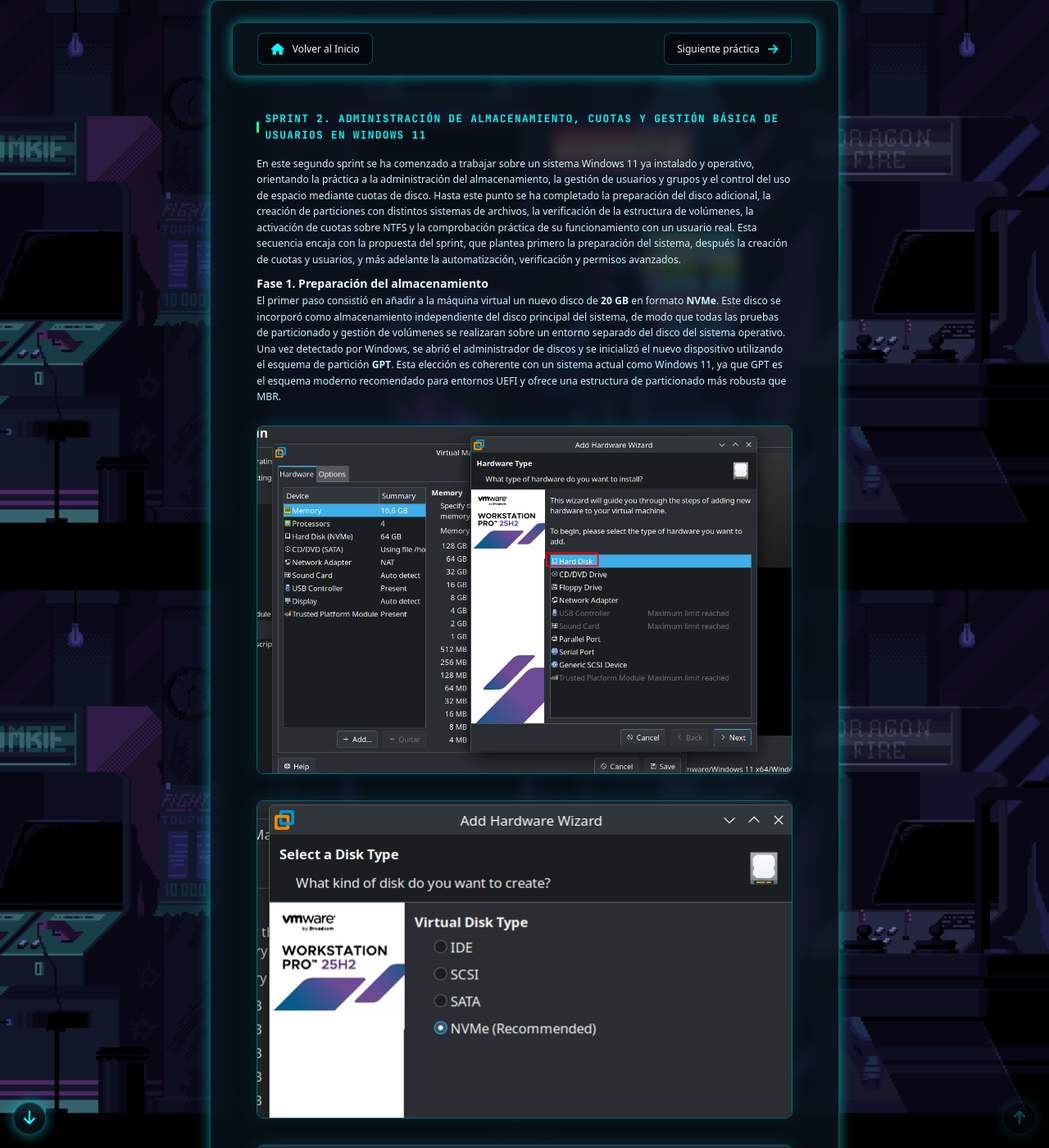
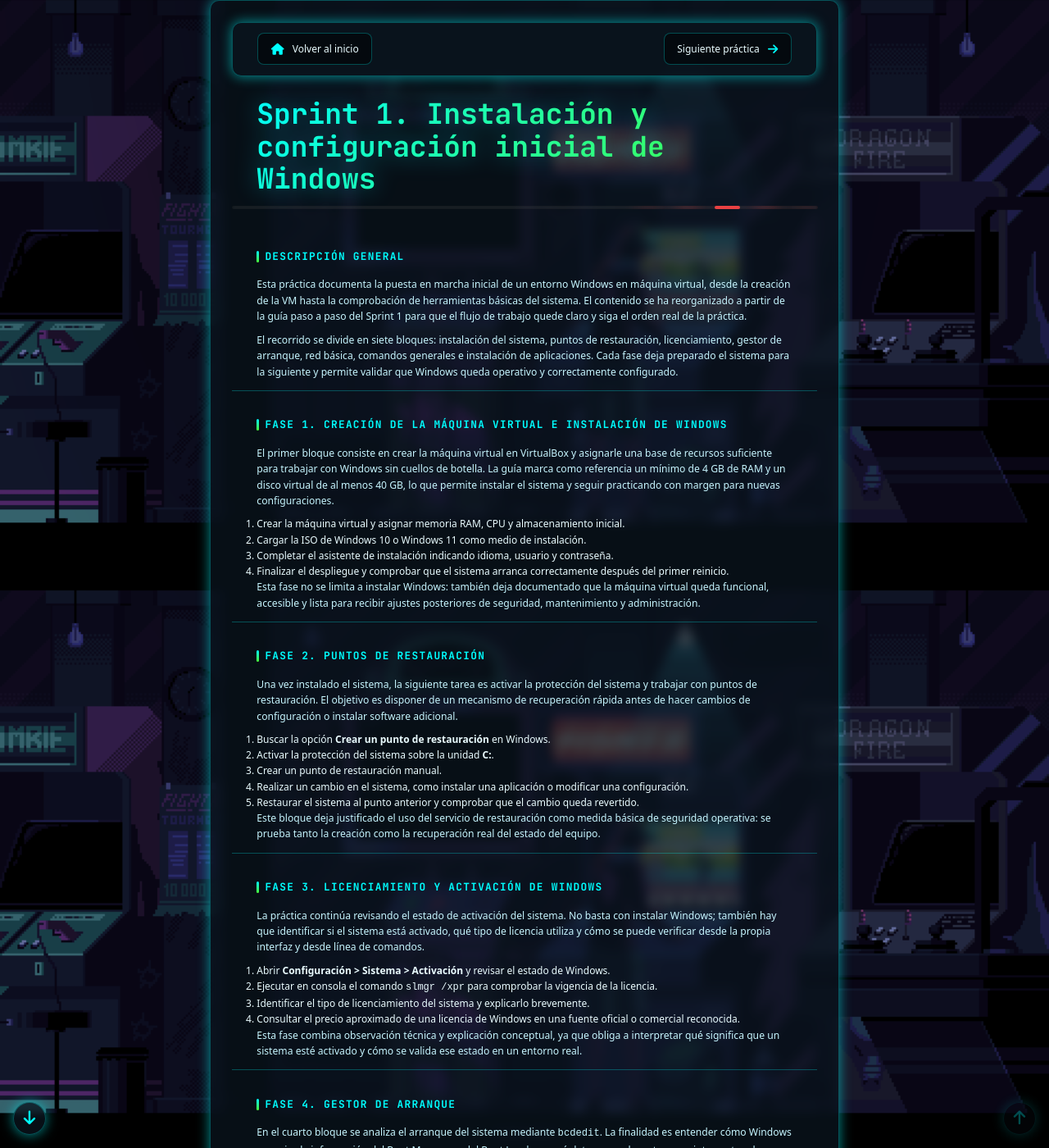
Before and after one commit to kernel1panic11/ISOPJ2, a Jekyll site: the page built from SP1/SP1.html, in a window 1280 px wide and 1400 px high. Shown: the whole window at 82% size. Built offline with Jekyll 4.4.1, drawn with Linux system fonts in a browser that asks for light colours; some of the changed text lies outside the part shown.

Commit message:
Auto-sync: 1 archivo(s) - 2026-04-27 13:45:26

```diff
--- a/SP1/SP1.html
+++ b/SP1/SP1.html
@@ -1,173 +1,195 @@
 ---
 layout: default
-title: Sprint 1
+title: Sprint 1. Instalación y configuración inicial de Windows
 page_bg: pract22.gif
 ---
 
 <main class="contenedor-principal">
 <div class="navigation-links nav-sticky">
-    <a href="../index.html"><i class="fa-solid fa-house"></i> Volver al Inicio</a>
+    <a href="../index.html"><i class="fa-solid fa-house"></i> Volver al inicio</a>
     <a href="../SP2/SP2.html">Siguiente práctica <i class="fa-solid fa-arrow-right"></i></a>
 </div>
 
+<h1 class="titulo">Sprint 1. Instalación y configuración inicial de Windows</h1>
+<div class="loading-bar" aria-hidden="true"><div class="loading-progress"></div></div>
+
 <div class="content-section">
-    <h2 class="sub">Sprint 2. Administración de almacenamiento, cuotas y gestión básica de usuarios en Windows 11</h2>
+    <h2 class="sub">Descripción general</h2>
     <p>
-        En este segundo sprint se ha comenzado a trabajar sobre un sistema Windows 11 ya instalado y operativo,
-        orientando la práctica a la administración del almacenamiento, la gestión de usuarios y grupos y el control del
-        uso de espacio mediante cuotas de disco. Hasta este punto se ha completado la preparación del disco adicional,
-        la creación de particiones con distintos sistemas de archivos, la verificación de la estructura de volúmenes, la
-        activación de cuotas sobre NTFS y la comprobación práctica de su funcionamiento con un usuario real. Esta
-        secuencia encaja con la propuesta del sprint, que plantea primero la preparación del sistema, después la
-        creación de cuotas y usuarios, y más adelante la automatización, verificación y permisos avanzados.
+        Esta práctica documenta la puesta en marcha inicial de un entorno Windows en máquina virtual, desde la creación
+        de la VM hasta la comprobación de herramientas básicas del sistema. El contenido se ha reorganizado a partir de
+        la guía paso a paso del Sprint 1 para que el flujo de trabajo quede claro y siga el orden real de la práctica.
     </p>
-
-    <h3>Fase 1. Preparación del almacenamiento</h3>
     <p>
-        El primer paso consistió en añadir a la máquina virtual un nuevo disco de <strong>20 GB</strong> en formato
-        <strong>NVMe</strong>. Este disco se incorporó como almacenamiento independiente del disco principal del
-        sistema, de modo que todas las pruebas de particionado y gestión de volúmenes se realizaran sobre un entorno
-        separado del disco del sistema operativo. Una vez detectado por Windows, se abrió el administrador de discos y
-        se inicializó el nuevo dispositivo utilizando el esquema de partición <strong>GPT</strong>. Esta elección es
-        coherente con un sistema actual como Windows 11, ya que GPT es el esquema moderno recomendado para entornos UEFI
-        y ofrece una estructura de particionado más robusta que MBR.
+        El recorrido se divide en siete bloques: instalación del sistema, puntos de restauración, licenciamiento,
+        gestor de arranque, red básica, comandos generales e instalación de aplicaciones. Cada fase deja preparado el
+        sistema para la siguiente y permite validar que Windows queda operativo y correctamente configurado.
     </p>
-    <div class="capture-placeholder">
-        <img class="course-image" width="1197" height="778" alt="Adición del nuevo disco NVMe de 20 GB en VMware"
-            src="{{ '/SP1/img/1.png' | relative_url }}" />
-        <img class="course-image" width="653" height="387"
-            alt="Asistente de configuración del nuevo disco virtual en VMware"
-            src="{{ '/SP1/img/2.png' | relative_url }}" />
-        <img class="course-image" width="644" height="604" alt="Selección del tipo de almacenamiento del nuevo disco"
-            src="{{ '/SP1/img/3.png' | relative_url }}" />
-        <img class="course-image" width="653" height="550" alt="Configuración del tamaño del disco adicional"
-            src="{{ '/SP1/img/4.png' | relative_url }}" />
-        <img class="course-image" width="649" height="336" alt="Resumen de la configuración del nuevo disco virtual"
-            src="{{ '/SP1/img/5.png' | relative_url }}" />
-        <img class="course-image" width="935" height="786"
-            alt="Verificación del nuevo disco añadido a la máquina virtual"
-            src="{{ '/SP1/img/6.png' | relative_url }}" />
-        <img class="course-image" width="756" height="595" alt="Inicialización del disco en Windows eligiendo GPT"
-            src="{{ '/SP1/img/7.png' | relative_url }}" />
 </div>
 
+<div class="content-section">
+    <h2 class="sub">Fase 1. Creación de la máquina virtual e instalación de Windows</h2>
     <p>
-        Sobre ese nuevo disco se creó una primera partición principal de aproximadamente <strong>15 GB</strong> en
-        <strong>NTFS</strong>, denominada <strong>Dades</strong>, y una segunda partición de aproximadamente <strong>5
-            GB</strong> en <strong>FAT32</strong>, denominada <strong>Portable</strong>. Esta distribución responde al
-        uso previsto de cada volumen. La partición Dades, al estar en NTFS, se reserva para las tareas que requieren
-        soporte de cuotas y control avanzado del sistema de archivos. La partición Portable, en cambio, se mantiene en
-        FAT32 para disponer de un volumen alternativo con un sistema de archivos distinto, lo que permite comparar
-        características y limitaciones entre ambos formatos, tal como también se indica en el enunciado general del
-        sprint.
+        El primer bloque consiste en crear la máquina virtual en VirtualBox y asignarle una base de recursos suficiente
+        para trabajar con Windows sin cuellos de botella. La guía marca como referencia un mínimo de 4 GB de RAM y un
+        disco virtual de al menos 40 GB, lo que permite instalar el sistema y seguir practicando con margen para nuevas
+        configuraciones.
     </p>
-    <div class="capture-placeholder">
-        <img class="course-image" width="769" height="310" alt="Creación de un nuevo volumen simple"
-            src="https://github.com/user-attachments/assets/8cc5d29a-33f5-48c1-94a8-37418d3b9712" />
-        <img class="course-image" width="482" height="382" alt="Definición del tamaño de la partición Dades en NTFS"
-            src="{{ '/SP1/img/8.png' | relative_url }}" />
-        <img class="course-image" width="505" height="393" alt="Asignación de letra de unidad a la partición Dades"
-            src="{{ '/SP1/img/9.png' | relative_url }}" />
-        <img class="course-image" width="499" height="389" alt="Formateo de la partición Dades en NTFS"
-            src="{{ '/SP1/img/10.png' | relative_url }}" />
-        <img class="course-image" width="750" height="158" alt="Resultado de la partición Dades creada"
-            src="{{ '/SP1/img/11.png' | relative_url }}" />
-        <img class="course-image" width="508" height="425" alt="Definición de la partición Portable en FAT32"
-            src="{{ '/SP1/img/12.png' | relative_url }}" />
-        <img class="course-image" width="499" height="392" alt="Configuración del volumen Portable"
-            src="{{ '/SP1/img/13.png' | relative_url }}" />
-        <img class="course-image" width="759" height="166" alt="Resultado final de la partición Portable creada"
-            src="{{ '/SP1/img/14.png' | relative_url }}" />
-    </div>
+    <ol>
+        <li>Crear la máquina virtual y asignar memoria RAM, CPU y almacenamiento inicial.</li>
+        <li>Cargar la ISO de Windows 10 o Windows 11 como medio de instalación.</li>
+        <li>Completar el asistente de instalación indicando idioma, usuario y contraseña.</li>
+        <li>Finalizar el despliegue y comprobar que el sistema arranca correctamente después del primer reinicio.</li>
+    </ol>
+    <p>
+        Esta fase no se limita a instalar Windows: también deja documentado que la máquina virtual queda funcional,
+        accesible y lista para recibir ajustes posteriores de seguridad, mantenimiento y administración.
+    </p>
 </div>
 
+<div class="content-section">
+    <h2 class="sub">Fase 2. Puntos de restauración</h2>
     <p>
-    Una vez creados los volúmenes, se verificó la configuración desde línea de comandos utilizando
-    <code>diskpart</code>. Con <code>list disk</code> se confirmó la presencia de dos discos, uno principal de 64 GB
-    y el nuevo disco secundario de 20 GB. Después, con <code>list volume</code>, se comprobaron las particiones
-    visibles en el sistema, incluyendo los nuevos volúmenes Dades y Portable con sus respectivas letras y tamaños.
-    Esta validación permitió confirmar que la estructura de almacenamiento había quedado correctamente reconocida
-    por Windows antes de avanzar hacia la configuración de cuotas. La comprobación mediante <code>diskpart</code>
-    aparece expresamente en la propuesta del sprint como parte del cierre de esta primera fase.
+        Una vez instalado el sistema, la siguiente tarea es activar la protección del sistema y trabajar con puntos de
+        restauración. El objetivo es disponer de un mecanismo de recuperación rápida antes de hacer cambios de
+        configuración o instalar software adicional.
     </p>
-<div class="capture-placeholder">
-    <img class="course-image" width="523" height="134" alt="Comprobación de discos con diskpart"
-        src="{{ '/SP1/img/15.png' | relative_url }}" />
-    <img class="course-image" width="718" height="192" alt="Comprobación de volúmenes con diskpart"
-        src="{{ '/SP1/img/16.png' | relative_url }}" />
+    <ol>
+        <li>Buscar la opción <strong>Crear un punto de restauración</strong> en Windows.</li>
+        <li>Activar la protección del sistema sobre la unidad <strong>C:</strong>.</li>
+        <li>Crear un punto de restauración manual.</li>
+        <li>Realizar un cambio en el sistema, como instalar una aplicación o modificar una configuración.</li>
+        <li>Restaurar el sistema al punto anterior y comprobar que el cambio queda revertido.</li>
+    </ol>
+    <p>
+        Este bloque deja justificado el uso del servicio de restauración como medida básica de seguridad operativa: se
+        prueba tanto la creación como la recuperación real del estado del equipo.
+    </p>
 </div>
 
-<h3>Fase 2. Cuotas de disco, usuarios y grupos</h3>
+<div class="content-section">
+    <h2 class="sub">Fase 3. Licenciamiento y activación de Windows</h2>
     <p>
-    Una vez preparada la partición <strong>Dades</strong>, se accedió a sus propiedades para revisar la pestaña de
-    cuotas. En un primer momento, la gestión de cuotas se encontraba sin configurar. Posteriormente se habilitó la
-    administración de cuotas y se definió un límite de <strong>300 MB por usuario</strong>, junto con un nivel de
-    advertencia previo. Esta configuración convierte a la partición NTFS en un volumen controlado, capaz de
-    restringir el espacio disponible por identidad. Desde el punto de vista técnico, este comportamiento diferencia
-    claramente a NTFS de FAT32, ya que solo el primero permite aplicar este tipo de control de almacenamiento por
-    usuario. La propuesta del sprint establece precisamente la activación de cuotas sobre la partición de datos y la
-    fijación de un límite con advertencia como parte central de esta fase.
+        La práctica continúa revisando el estado de activación del sistema. No basta con instalar Windows; también hay
+        que identificar si el sistema está activado, qué tipo de licencia utiliza y cómo se puede verificar desde la
+        propia interfaz y desde línea de comandos.
     </p>
-<div class="capture-placeholder">
-    <img class="course-image" width="620" height="551" alt="Propiedades de la unidad Dades antes de configurar cuotas"
-        src="{{ '/SP1/img/17.png' | relative_url }}" />
-    <img class="course-image" width="357" height="522" alt="Pestaña de cuotas sin configurar"
-        src="{{ '/SP1/img/18.png' | relative_url }}" />
-    <img class="course-image" width="356" height="449"
-        alt="Ventana interna de configuración de cuotas antes de activarlas"
-        src="{{ '/SP1/img/19.png' | relative_url }}" />
-    <img class="course-image" width="349" height="435" alt="Cuotas habilitadas y configuradas con advertencia"
-        src="{{ '/SP1/img/20.png' | relative_url }}" />
+    <ol>
+        <li>Abrir <strong>Configuración &gt; Sistema &gt; Activación</strong> y revisar el estado de Windows.</li>
+        <li>Ejecutar en consola el comando <code>slmgr /xpr</code> para comprobar la vigencia de la licencia.</li>
+        <li>Identificar el tipo de licenciamiento del sistema y explicarlo brevemente.</li>
+        <li>Consultar el precio aproximado de una licencia de Windows en una fuente oficial o comercial reconocida.</li>
+    </ol>
+    <p>
+        Esta fase combina observación técnica y explicación conceptual, ya que obliga a interpretar qué significa que
+        un sistema esté activado y cómo se valida ese estado en un entorno real.
+    </p>
 </div>
 
+<div class="content-section">
+    <h2 class="sub">Fase 4. Gestor de arranque</h2>
     <p>
-    A continuación se crearon dos usuarios locales, <strong>alumne1</strong> y <strong>alumne2</strong>, que serán
-    utilizados en el resto del sprint para probar comportamientos diferenciados sobre almacenamiento y permisos.
-    Después se creó el grupo <strong>Limitats</strong> y se añadieron ambos usuarios a dicho grupo. Esta
-    organización permite administrar el acceso de forma más ordenada, dejando preparada la base para futuras
-    configuraciones de permisos sobre carpetas y recursos compartidos. El enunciado general insiste precisamente en
-    la creación de cuentas locales y grupos como parte de la administración del sistema, y la propuesta del sprint
-    concreta estos nombres y esta agrupación.
+        En el cuarto bloque se analiza el arranque del sistema mediante <code>bcdedit</code>. La finalidad es entender
+        cómo Windows organiza la información del Boot Manager y del Boot Loader, y qué datos son relevantes para
+        interpretar el proceso de inicio.
     </p>
-<div class="capture-placeholder">
-    <img class="course-image" width="470" height="168" alt="Creación de los usuarios locales alumne1 y alumne2"
-        src="{{ '/SP1/img/21.png' | relative_url }}" />
-    <img class="course-image" width="606" height="232" alt="Creación del grupo Limitats y adición de usuarios"
-        src="{{ '/SP1/img/22.png' | relative_url }}" />
-    <img class="course-image" width="630" height="218"
-        alt="Comprobación de que los usuarios se han añadido correctamente al grupo"
-        src="{{ '/SP1/img/23.png' | relative_url }}" />
+    <ol>
+        <li>Abrir <strong>Command Prompt</strong> como administrador.</li>
+        <li>Ejecutar <code>bcdedit</code>.</li>
+        <li>Identificar el bloque <strong>Windows Boot Manager</strong>.</li>
+        <li>Identificar el bloque <strong>Windows Boot Loader</strong>.</li>
+        <li>Interpretar valores como <code>default</code>, <code>timeout</code>, <code>device</code>, <code>path</code> y <code>description</code>.</li>
+    </ol>
+    <p>
+        Las preguntas clave de esta fase son: qué sistema arranca por defecto, en qué partición está instalado, cuánto
+        espera el gestor antes de iniciar y qué fichero participa en la carga del sistema. La conclusión esperada es
+        diferenciar claramente quién decide el arranque y quién carga Windows.
+    </p>
+    <pre><code>bcdedit
+slmgr /xpr</code></pre>
 </div>
 
+<div class="content-section">
+    <h2 class="sub">Fase 5. Red básica</h2>
     <p>
-    Para comprobar el funcionamiento real de las cuotas, se inició sesión con el usuario <strong>alumne1</strong> y
-    se realizaron pruebas directas sobre la unidad <strong>Dades</strong>. Tras el primer inicio de sesión, se
-    generaron archivos mediante línea de comandos con el objetivo de consumir espacio en la partición limitada. El
-    resultado observado fue que la primera creación se completaba correctamente, mientras que la segunda ya fallaba
-    al superarse el umbral configurado. Esto confirma que la cuota aplicada estaba actuando de forma efectiva y que
-    el sistema restringía la escritura una vez alcanzado el límite definido para ese usuario. La propuesta del
-    sprint señala precisamente esta prueba de copia de ficheros como la forma de verificar el comportamiento de las
-    cuotas al superar el límite establecido.
+        Después del arranque se revisa la conectividad de red. La práctica exige comprobar tanto la configuración
+        automática por DHCP como una configuración manual con IP fija, máscara, puerta de enlace y DNS.
     </p>
-<div class="capture-placeholder">
-    <img class="course-image" width="1626" height="794" alt="Primer inicio de sesión con alumne1"
-        src="{{ '/SP1/img/24.png' | relative_url }}" />
-    <img class="course-image" width="584" height="148"
-        alt="Creación de archivos en la unidad Dades y bloqueo al superar la cuota"
-        src="{{ '/SP1/img/25.png' | relative_url }}" />
+    <ol>
+        <li>Abrir la configuración de red del sistema.</li>
+        <li>Consultar la IP actual con <code>ipconfig</code>.</li>
+        <li>Configurar la interfaz en modo dinámico mediante DHCP.</li>
+        <li>Configurar la interfaz en modo estático con IP, máscara, gateway y DNS.</li>
+        <li>Verificar conectividad con <code>ping google.com</code>.</li>
+    </ol>
+    <p>
+        El valor de esta fase está en comparar ambos escenarios de configuración y comprobar que el sistema mantiene
+        conectividad después de cada cambio.
+    </p>
 </div>
 
+<div class="content-section">
+    <h2 class="sub">Fase 6. Comandos generales del sistema</h2>
     <p>
-    Con estas acciones queda documentada la parte realizada hasta ahora del Sprint 2. El entorno dispone ya de
-    almacenamiento adicional correctamente estructurado, con dos sistemas de archivos diferenciados, una partición
-    NTFS preparada para administración avanzada, cuotas activas y usuarios reales sobre los que validar su
-    funcionamiento. A partir de este punto, el sistema queda listo para continuar con las siguientes fases
-    previstas, como la automatización de copias, la gestión de procesos y la aplicación de permisos avanzados
-    mediante ACL.
+        El sexto bloque introduce el uso básico de <strong>cmd</strong> y <strong>PowerShell</strong>. La guía separa
+        ambos entornos para remarcar que el símbolo del sistema está orientado a comandos clásicos, mientras que
+        PowerShell permite automatización más potente y trabajo con objetos.
+    </p>
+    <p>Comandos básicos que se deben probar en la práctica:</p>
+    <pre><code>dir
+cd
+mkdir prueba
+echo hola &gt; fitxer.txt
+del fitxer.txt</code></pre>
+    <p>Comandos útiles de sistema y red revisados en esta fase:</p>
+    <pre><code>tasklist
+taskkill /IM notepad.exe /F
+systeminfo
+hostname
+whoami
+ipconfig
+ping google.com
+netstat -an
+tree
+cls
+help
+shutdown /s /t 0</code></pre>
+    <p>
+        Además de ejecutarlos, la guía pide interpretar su salida: qué muestra <code>tasklist</code>, qué información
+        aporta <code>ipconfig</code> y qué datos generales del equipo ofrece <code>systeminfo</code>. Ese análisis es
+        parte de la documentación, no un añadido opcional.
     </p>
 </div>
+
+<div class="content-section">
+    <h2 class="sub">Fase 7. Instalación y desinstalación de aplicaciones</h2>
+    <p>
+        La fase final se centra en la instalación de software desde distintas vías y en la verificación posterior de su
+        funcionamiento. La práctica no termina al abrir el asistente: también exige confirmar que la aplicación queda
+        disponible en el sistema y que su desinstalación elimina su presencia funcional.
+    </p>
+    <ol>
+        <li>Descargar una aplicación desde el navegador, por ejemplo Chrome o VS Code.</li>
+        <li>Instalarla con el asistente y comprobar que abre correctamente.</li>
+        <li>Instalar otra aplicación desde Microsoft Store y verificar su funcionamiento.</li>
+        <li>Desinstalar una aplicación desde <strong>Configuración &gt; Aplicaciones</strong>.</li>
+        <li>Comprobar que el programa ya no aparece ni queda operativo en el sistema.</li>
+    </ol>
+</div>
+
+<div class="content-section">
+    <h2 class="sub">Conclusión</h2>
+    <p>
+        El Sprint 1 deja un entorno Windows completamente preparado para prácticas posteriores. El sistema queda
+        instalado, verificado, con mecanismos básicos de recuperación, revisión de licencia, interpretación del
+        arranque, conectividad funcional, manejo de consola y control sobre la instalación de aplicaciones. Ese punto de
+        partida encaja con lo que necesita el resto del proyecto: una base estable sobre la que construir prácticas de
+        administración más avanzadas.
+    </p>
+</div>
+
 <div class="navigation-links">
-    <a href="../index.html"><i class="fa-solid fa-house"></i> Volver al Inicio</a>
+    <a href="../index.html"><i class="fa-solid fa-house"></i> Volver al inicio</a>
     <a href="../SP2/SP2.html">Siguiente práctica <i class="fa-solid fa-arrow-right"></i></a>
 </div>
 </main>
```
Lines whose indentation alone changed are shown as unchanged.
